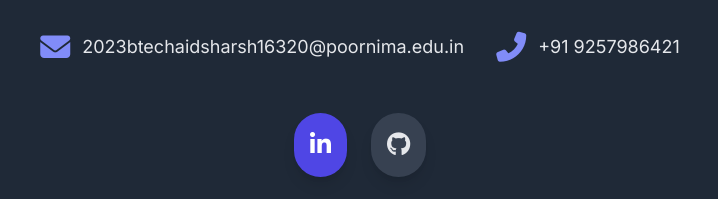
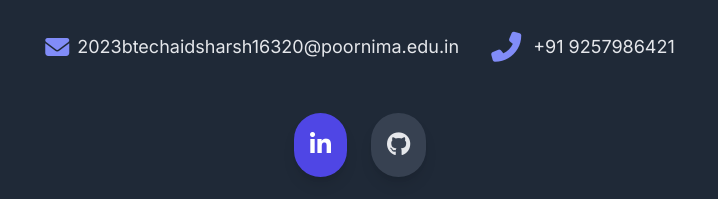
Before and after one commit to Harshvai65/portfolioharsh, a plain HTML site: page index.html in a window 1280 px wide. Shown: the part 3282-3481 px from the top of the page, 280-998 px from the left. Drawn offline with nearby package versions, Linux system fonts and the light colour scheme.

Commit message:
Update index.html

```diff
--- a/index.html
+++ b/index.html
@@ -313,8 +313,8 @@
             </p>
             <div class="flex flex-col md:flex-row justify-center items-center gap-8 mb-12">
                 <div class="flex items-center text-gray-200">
-                    <i class="fas fa-envelope text-indigo-400 text-3xl mr-3"></i>
-                    <a href="mailto:2023btechaidsharsh16320@poornima.edu.in" class="text-lg hover:text-indigo-400 transition duration-300" class="mail">2023btechaidsharsh16320@poornima.edu.in</a>
+                    <i class="fas fa-envelope text-indigo-400 text-2xl mr-2"></i>
+                    <a href="mailto:2023btechaidsharsh16320@poornima.edu.in" class="text-lg hover:text-indigo-300 transition duration-300">2023btechaidsharsh16320@poornima.edu.in</a>
                 </div>
                 <div class="flex items-center text-gray-200">
                     <i class="fas fa-phone-alt text-indigo-400 text-3xl mr-3"></i>
```
